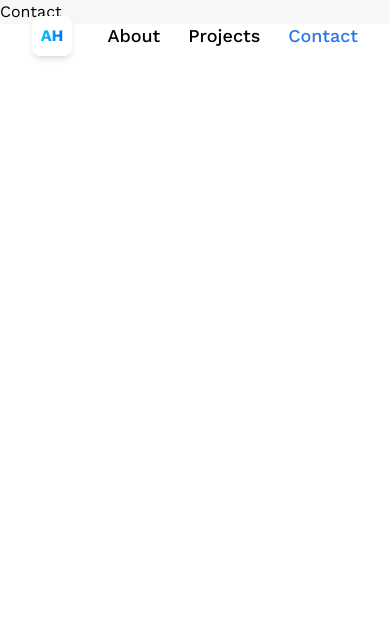
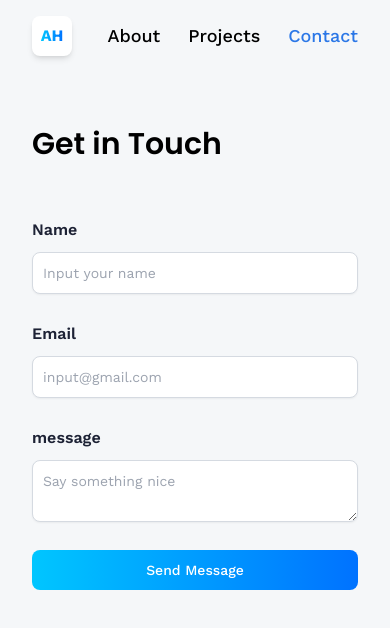
Before and after one commit to sangnn2012/3d-porfolio, a React (Vite) app: page /contact in a window 390 px wide. Shown: the top 628 px of the page. Built offline with nearby package versions, Linux system fonts and the light colour scheme; no server answers.

Commit message:
feat - top notification + emailjs

```diff
--- a/package.json
+++ b/package.json
@@ -10,6 +10,7 @@
     "preview": "vite preview"
   },
   "dependencies": {
+    "@emailjs/browser": "^4.3.3",
     "@react-spring/three": "^9.7.3",
     "@react-three/drei": "^9.102.3",
     "@react-three/fiber": "^8.15.19",
--- /dev/null
+++ b/src/components/HomeInfo.jsx
@@ -0,0 +1,64 @@
+import { Link } from "react-router-dom";
+import { arrow } from "../assets/icons";
+
+const HomeInfo = ({ currentStage }) => {
+    if (currentStage === 1)
+      return (
+        <h1 className='sm:text-xl sm:leading-snug text-center neo-brutalism-blue py-4 px-8 text-white mx-5'>
+          Hi, I'm
+          <span className='font-semibold mx-2 text-white'>Adrian</span>
+          👋
+          <br />
+          A Software Engineer from Croatia 🇭🇷
+        </h1>
+      );
+
+    if (currentStage === 2) {
+      return (
+        <div className='info-box'>
+          <p className='font-medium sm:text-xl text-center'>
+            Worked with many companies <br /> and picked up many skills along the way
+          </p>
+
+          <Link to='/about' className='neo-brutalism-white neo-btn'>
+            Learn more
+            <img src={arrow} alt='arrow' className='w-4 h-4 object-contain' />
+          </Link>
+        </div>
+      );
+    }
+
+    if (currentStage === 3) {
+      return (
+        <div className='info-box'>
+          <p className='font-medium text-center sm:text-xl'>
+            Led multiple projects to success over the years. <br /> Curious about the impact?
+          </p>
+
+          <Link to='/projects' className='neo-brutalism-white neo-btn'>
+            Visit my portfolio
+            <img src={arrow} alt='arrow' className='w-4 h-4 object-contain' />
+          </Link>
+        </div>
+      );
+    }
+
+    if (currentStage === 4) {
+      return (
+        <div className='info-box'>
+        <p className='font-medium sm:text-xl text-center'>
+          Need a project done or looking for a dev? <br/> I'm just a few keystrokes away
+        </p>
+
+        <Link to='/contact' className='neo-brutalism-white neo-btn'>
+          Let's talk
+          <img src={arrow} alt='arrow' className='w-4 h-4 object-contain' />
+        </Link>
+      </div>
+      );
+    }
+
+    return null;
+  };
+
+  export default HomeInfo;
--- a/src/pages/Contact.jsx
+++ b/src/pages/Contact.jsx
@@ -1,10 +1,86 @@
-import React from 'react';
+import {useState, useRef} from 'react';
+import emailjs from '@emailjs/browser';
 
 const Contact = () => {
+    const serviceId = process.env.VITE_APP_EMAILJS_SERVICE_ID;
+    const templateId = process.env.VITE_APP_EMAILJS_TEMPLATE_ID;
+    const userId = process.env.VITE_APP_EMAILJS_PUBLIC_KEY;
+
+    const formRef = useRef(null)
+    const [form, setForm] = useState({ name: '', email: '', message: ''})
+    const [isLoading, setIsLoading] = useState(false)
+
+    const handleChange = (e) => {
+        setForm({ ...form, [e.target.name]: e.target.value });
+    };
+
+    const handleSubmit = (e) => {
+        e.preventDefault();
+        setIsLoading(true);
+
+        // emailjs.sendForm( templateId)
+    }
+    const handleFocus = () => {}
+    const handleBlur = () => {}
+
     return (
-        <div>
-            <h1>Contact</h1>
-        </div>
+        <section className="relative flex lg:flex-row flex-col max-container">
+            <div className="flex-1 min-w=[50%] flex flex-col">
+                <h1 className="head-text">Get in Touch</h1>
+
+                <form className="w-full flex flex-col gap-7 mt-14">
+                    <label className="text-black-500 font-semibold">
+                        Name
+                        <input
+                            type="text"
+                            name="name"
+                            className="input"
+                            placeholder="Input your name"
+                            required
+                            value={form.name}
+                            onChange={handleChange}
+                            onFocus={handleFocus}
+                            onBlur={handleBlur}
+                        />
+                    </label>
+                    <label className="text-black-500 font-semibold">
+                        Email
+                        <input
+                            type="email"
+                            name="email"
+                            className="input"
+                            placeholder="input@gmail.com"
+                            required
+                            value={form.email}
+                            onChange={handleChange}
+                            onFocus={handleFocus}
+                            onBlur={handleBlur}
+                        />
+                    </label>
+                    <label className="text-black-500 font-semibold">
+                        message
+                        <textarea
+                            name="message"
+                            className="input"
+                            placeholder="Say something nice"
+                            required
+                            value={form.message}
+                            onChange={handleChange}
+                            onFocus={handleFocus}
+                            onBlur={handleBlur}
+                        />
+                    </label>
+                    <button
+                        type="submit"
+                        className="btn"
+                        onFocus={handleFocus}
+                        onBlur={handleBlur}
+                    >
+                        {isLoading ? 'Loading...' : 'Send Message'}
+                    </button>
+                </form>
+            </div>
+        </section>
     )
 }
 
--- a/src/pages/Home.jsx
+++ b/src/pages/Home.jsx
@@ -5,11 +5,7 @@ import Island from '../models/Island';
 import Sky from '../models/Sky';
 import Bird from '../models/Bird';
 import Plane from '../models/Plane';
-
-
-//     <div className="absolute top-28 left-0 right-0 z-10 flex items-center justify-center">
-//         Popup
-//     </div>
+import HomeInfo from '../components/HomeInfo';
 
 const Home = () => {
     const [currentStage, setCurrentStage] = useState(1);
@@ -47,6 +43,9 @@ const Home = () => {
 
     return (
         <section className="w-full h-screen relative">
+            <div className="absolute top-28 left-0 right-0 z-10 flex items-center justify-center">
+                {currentStage && <HomeInfo currentStage={currentStage}/>}
+            </div>
             <Canvas
                 className={`w-full h-screen bg-transparent ${isRotating ? 'cursor-grabbing' : 'cursor-grab'}` }
                 camera={{ near: 0.1, far: 1000 }}
```
Also changed, not shown: 1 other file (tests, documents, lock files or other folders).
